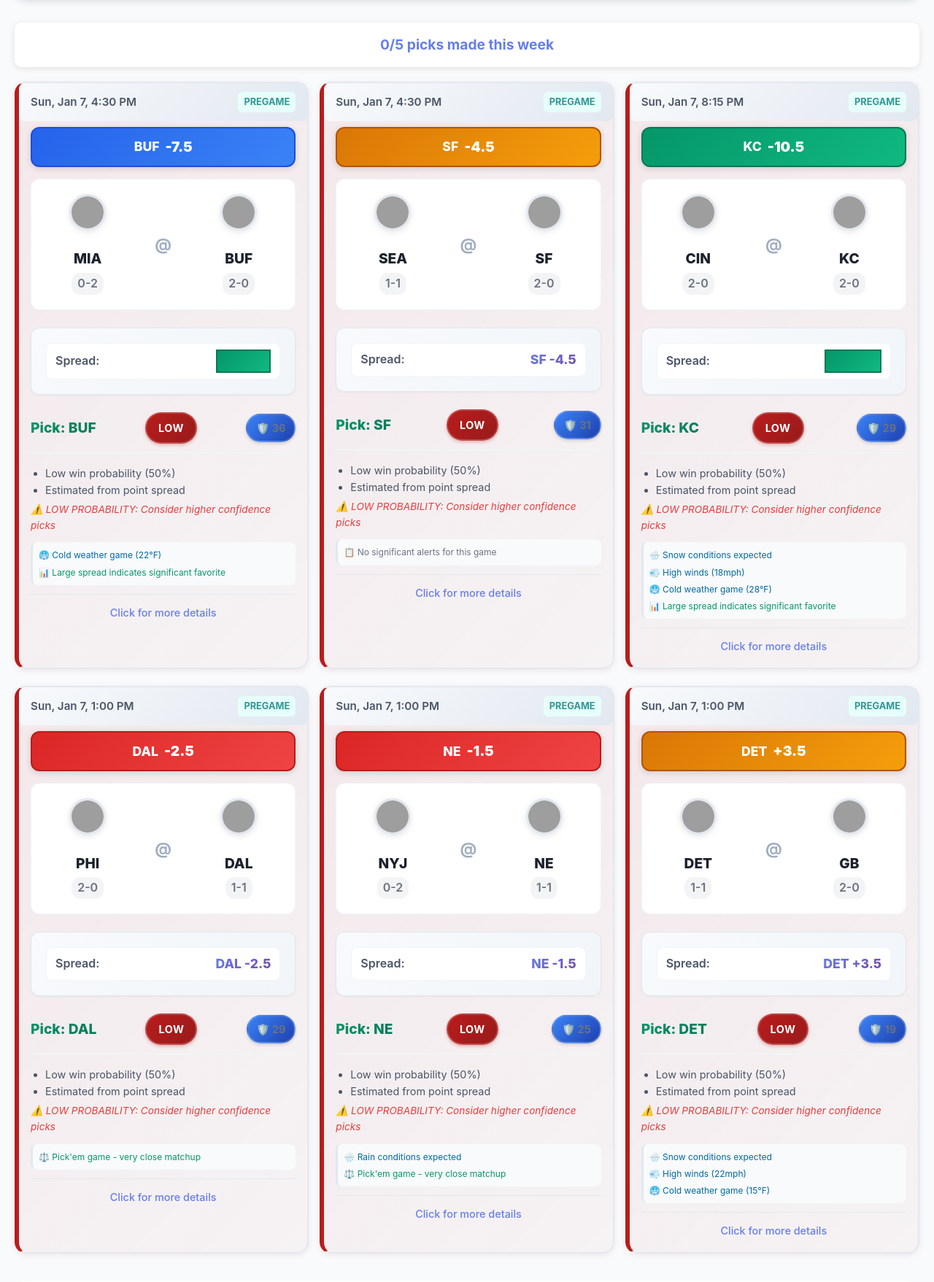
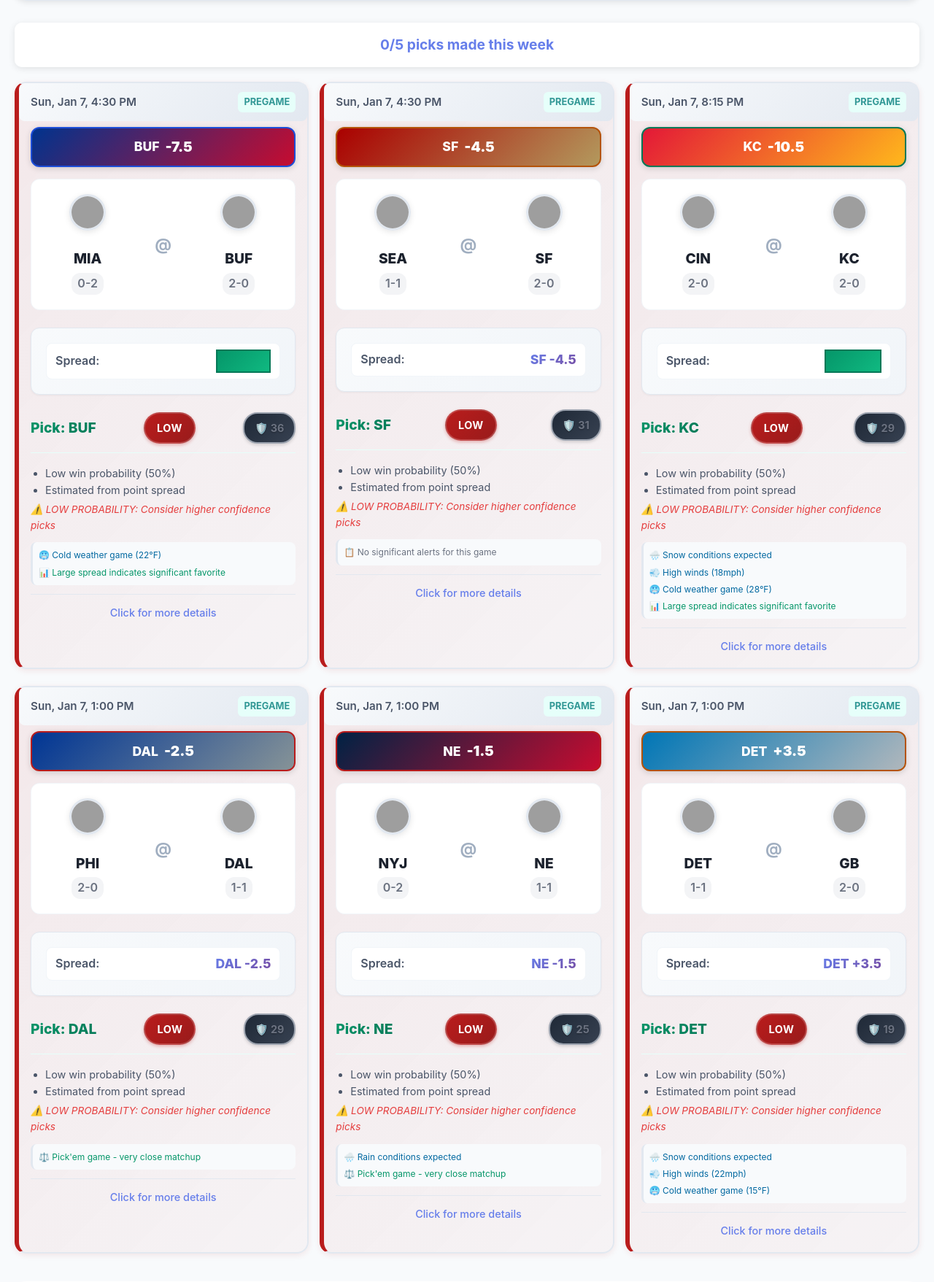
Before and after one commit to MagicWifiMoney/nfl-eliminator-tracker, a Flask app: page / in a window 1280 px wide. Shown: the part 601-2358 px from the top of the page at 73% size. Run offline with Flask 3, Linux system fonts and the light colour scheme; data that the repository does not hold is empty; grey boxes are pictures that could not be loaded.

Commit message:
Fix spread badge display and enhance readability
- Fix missing spread badges by improving null/undefined spread handling
- Ensure all games display spread badges, including pick'em games
- Add authentic NFL team color gradients (32 teams) to spread badges
- Replace hard-to-read blue shield with high-contrast dark gray design
- Improve confidence score readability with:
  • White text with text-shadow
  • Larger padding and bold font weight
  • Better border and shadow definition
  • Enhanced hover effects
- Dynamic team color assignment based on favored team
- Maintain all existing animations and visual effects

Fixes visibility issues reported in user screenshot

🤖 Generated with [Claude Code](https://claude.ai/code)

Co-Authored-By: Claude <noreply@anthropic.com>

```diff
--- a/templates/index.html
+++ b/templates/index.html
@@ -593,13 +593,14 @@
         }
 
         .safety-score {
-            background: linear-gradient(135deg, #3b82f6, #1e40af);
-            color: white;
-            padding: 6px 12px;
+            background: linear-gradient(135deg, #1f2937, #374151);
+            color: #ffffff;
+            padding: 8px 14px;
             border-radius: 20px;
-            font-size: 0.85rem;
+            font-size: 0.9rem;
             font-weight: 700;
-            border: 2px solid rgba(255, 255, 255, 0.2);
+            text-shadow: 0 1px 2px rgba(0, 0, 0, 0.3);
+            border: 2px solid #9ca3af;
             box-shadow: 0 2px 4px rgba(0, 0, 0, 0.15);
             transition: all 0.2s ease;
             cursor: help;
@@ -1752,6 +1753,41 @@
             color: white;
             border: 2px solid #b91c1c;
         }
+
+        /* Team-based spread badge colors */
+        .team-buf { background: linear-gradient(135deg, #00338D, #C60C30) !important; }
+        .team-mia { background: linear-gradient(135deg, #008E97, #FC4C02) !important; }
+        .team-ne { background: linear-gradient(135deg, #002244, #C60C30) !important; }
+        .team-nyj { background: linear-gradient(135deg, #125740, #FFFFFF) !important; color: #125740 !important; }
+        .team-bal { background: linear-gradient(135deg, #241773, #9E7C0C) !important; }
+        .team-cin { background: linear-gradient(135deg, #FB4F14, #000000) !important; }
+        .team-cle { background: linear-gradient(135deg, #311D00, #FF3C00) !important; }
+        .team-pit { background: linear-gradient(135deg, #FFB612, #101820) !important; }
+        .team-hou { background: linear-gradient(135deg, #03202F, #A71930) !important; }
+        .team-ind { background: linear-gradient(135deg, #002C5F, #A2AAAD) !important; }
+        .team-jax { background: linear-gradient(135deg, #101820, #D7A22A) !important; }
+        .team-ten { background: linear-gradient(135deg, #0C2340, #4B92DB) !important; }
+        .team-den { background: linear-gradient(135deg, #FB4F14, #002244) !important; }
+        .team-kc { background: linear-gradient(135deg, #E31837, #FFB81C) !important; }
+        .team-lv { background: linear-gradient(135deg, #000000, #A5ACAF) !important; }
+        .team-lac { background: linear-gradient(135deg, #0080C6, #FFC20E) !important; }
+        .team-dal { background: linear-gradient(135deg, #003594, #869397) !important; }
+        .team-nyg { background: linear-gradient(135deg, #0B2265, #A71930) !important; }
+        .team-phi { background: linear-gradient(135deg, #004C54, #A5ACAF) !important; }
+        .team-was { background: linear-gradient(135deg, #5A1414, #FFB612) !important; }
+        .team-chi { background: linear-gradient(135deg, #0B162A, #C83803) !important; }
+        .team-det { background: linear-gradient(135deg, #0076B6, #B0B7BC) !important; }
+        .team-gb { background: linear-gradient(135deg, #203731, #FFB612) !important; }
+        .team-min { background: linear-gradient(135deg, #4F2683, #FFC62F) !important; }
+        .team-atl { background: linear-gradient(135deg, #A71930, #000000) !important; }
+        .team-car { background: linear-gradient(135deg, #0085CA, #101820) !important; }
+        .team-no { background: linear-gradient(135deg, #101820, #D3BC8D) !important; }
+        .team-tb { background: linear-gradient(135deg, #D50A0A, #FF7900) !important; }
+        .team-ari { background: linear-gradient(135deg, #97233F, #000000) !important; }
+        .team-lar { background: linear-gradient(135deg, #003594, #FFA300) !important; }
+        .team-sf { background: linear-gradient(135deg, #AA0000, #B3995D) !important; }
+        .team-sea { background: linear-gradient(135deg, #002244, #69BE28) !important; }
+        .team-default { background: linear-gradient(135deg, #4a5568, #718096) !important; }
         .insight-item {
             font-size: 0.75rem;
             color: #6b7280;
@@ -2959,11 +2995,15 @@
                             <span class="game-status status-${game.status}">${game.status}</span>
                         </div>
 
-                        ${game.spread !== 0 ? `
-                        <div class="spread-badge ${this.getSpreadBadgeClass(game.spread)}">
+                        ${game.spread && game.spread !== 0 ? `
+                        <div class="spread-badge ${this.getSpreadBadgeClass(game.spread)} ${this.getTeamColorClass(game.spread > 0 ? game.away_team.abbr : game.home_team.abbr)}">
                             <div class="spread-team">${game.spread > 0 ? game.away_team.abbr : game.home_team.abbr}</div>
                             <div class="spread-value">${spreadText}</div>
-                        </div>` : ''}
+                        </div>` : `
+                        <div class="spread-badge spread-pickem">
+                            <div class="spread-team">EVEN</div>
+                            <div class="spread-value">Pick'em</div>
+                        </div>`}
 
                         <div class="matchup">
                             <div class="team">
@@ -3088,6 +3128,20 @@
                 if (absSpread >= 7) return 'spread-medium';
                 if (absSpread >= 3) return 'spread-small';
                 return 'spread-pickem';
+            }
+
+            getTeamColorClass(teamAbbr) {
+                const teamColors = {
+                    'BUF': 'team-buf', 'MIA': 'team-mia', 'NE': 'team-ne', 'NYJ': 'team-nyj',
+                    'BAL': 'team-bal', 'CIN': 'team-cin', 'CLE': 'team-cle', 'PIT': 'team-pit',
+                    'HOU': 'team-hou', 'IND': 'team-ind', 'JAX': 'team-jax', 'TEN': 'team-ten',
+                    'DEN': 'team-den', 'KC': 'team-kc', 'LV': 'team-lv', 'LAC': 'team-lac',
+                    'DAL': 'team-dal', 'NYG': 'team-nyg', 'PHI': 'team-phi', 'WAS': 'team-was',
+                    'CHI': 'team-chi', 'DET': 'team-det', 'GB': 'team-gb', 'MIN': 'team-min',
+                    'ATL': 'team-atl', 'CAR': 'team-car', 'NO': 'team-no', 'TB': 'team-tb',
+                    'ARI': 'team-ari', 'LAR': 'team-lar', 'SF': 'team-sf', 'SEA': 'team-sea'
+                };
+                return teamColors[teamAbbr] || 'team-default';
             }
 
             showGameDetails(gameId) {
```
